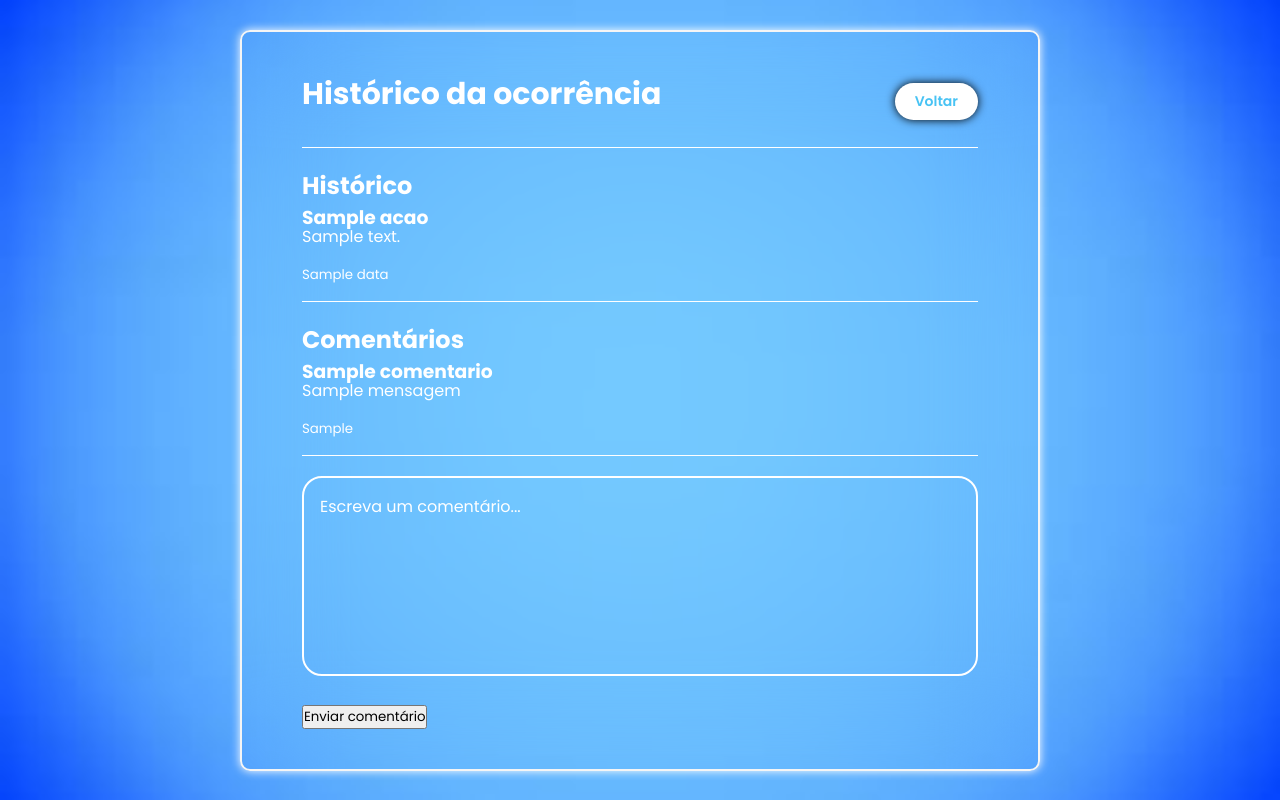
After one commit to LeticiaMelo2/Projeto-Integrador-1s, a Flask app: template Frontend/templates/operador/historico.html in a window 1280 px wide. The commit adds this page. Run offline with Flask 3, Linux system fonts and the light colour scheme; the template is opened without the code that fills it: most values are stand-ins (such as "Sample title", 1, 10 or a date in 2020).

Commit message:
implementando opção de histórico para o operador

```diff
--- /dev/null
+++ b/Frontend/templates/operador/historico.html
@@ -0,0 +1,61 @@
+<!DOCTYPE html>
+<html lang="pt-br">
+<head>
+    <meta charset="UTF-8">
+    <link rel="stylesheet" href="{{ url_for('static', filename='css/styles.css') }}">
+    <title>Histórico</title>
+</head>
+<body class="body-status">
+<div class="container-status">
+
+    <div style="display:flex; justify-content:space-between; align-items:center;">
+        <h1>Histórico da ocorrência</h1>
+        <a href="{{ url_for('operador.dashboard') }}">
+            <button class="home">Voltar</button>
+        </a>
+    </div>
+
+    <hr>
+
+    <h2>Histórico</h2>
+
+    {% if historico %}
+        {% for item in historico %}
+            <div class="card-historico">
+                <h3>{{ item.acao }}</h3>
+                <p>{{ item.descricao }}</p>
+                <small>{{ item.data }}</small>
+            </div>
+        {% endfor %}
+    {% else %}
+        <p>Nenhum histórico encontrado.</p>
+    {% endif %}
+
+    <hr>
+
+    <h2>Comentários</h2>
+
+    {% if comentarios %}
+        {% for comentario in comentarios %}
+            <div class="card-comentario">
+                <h3>{{ comentario.autor_nome or comentario.tipo_autor|capitalize }}</h3>
+                <p>{{ comentario.mensagem }}</p>
+                <small>{{ comentario.criado_em }}</small>
+            </div>
+        {% endfor %}
+    {% else %}
+        <p>Nenhum comentário ainda.</p>
+    {% endif %}
+
+    <hr>
+
+    <form method="POST" action="{{ url_for('operador.historico', solicitacao_id=solicitacao_id) }}">
+        <div class="input-desc">
+            <textarea name="mensagem" placeholder="Escreva um comentário..." required></textarea>
+        </div>
+        <button type="submit" class="btn-enviar">Enviar comentário</button>
+    </form>
+
+</div>
+</body>
+</html>
```
Also changed, not shown: Backend/routes/operador_routes.py (+30 -0 lines), Frontend/templates/operador/dashboard.html (+9 -3 lines).
